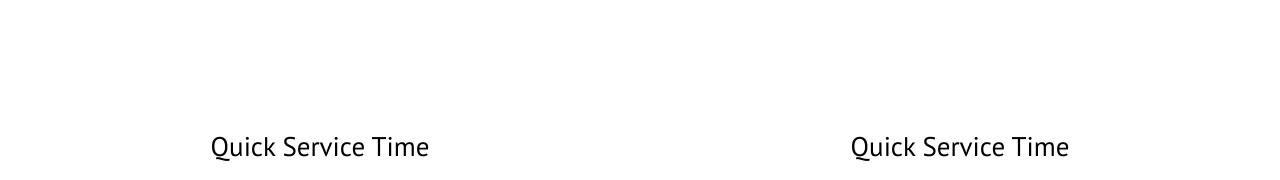
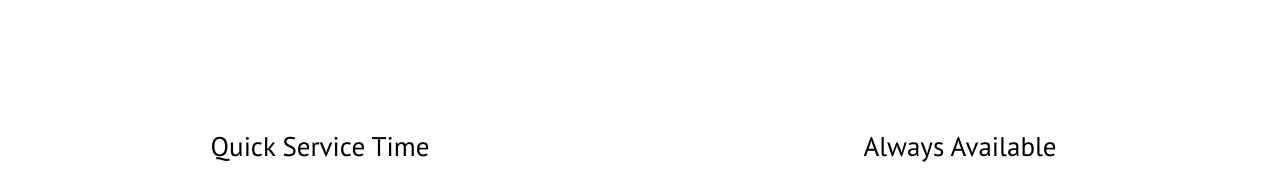
Before and after one commit to arshadmoolla/woodcutter-website, a plain HTML site: page index.html in a window 1280 px wide. Shown: the part 1080-1260 px from the top of the page. Drawn offline with nearby package versions, Linux system fonts and the light colour scheme.

Commit message:
change text

```diff
--- a/index.html
+++ b/index.html
@@ -69,7 +69,7 @@
         </div>
         <div class="two-blocks block-2">
             <div class="two-blocks-heading">
-                Quick Service Time
+                Always Available
             </div>
             <div class="two-blocks-icon">
                 <i class="far fa-clock"></i>
```
